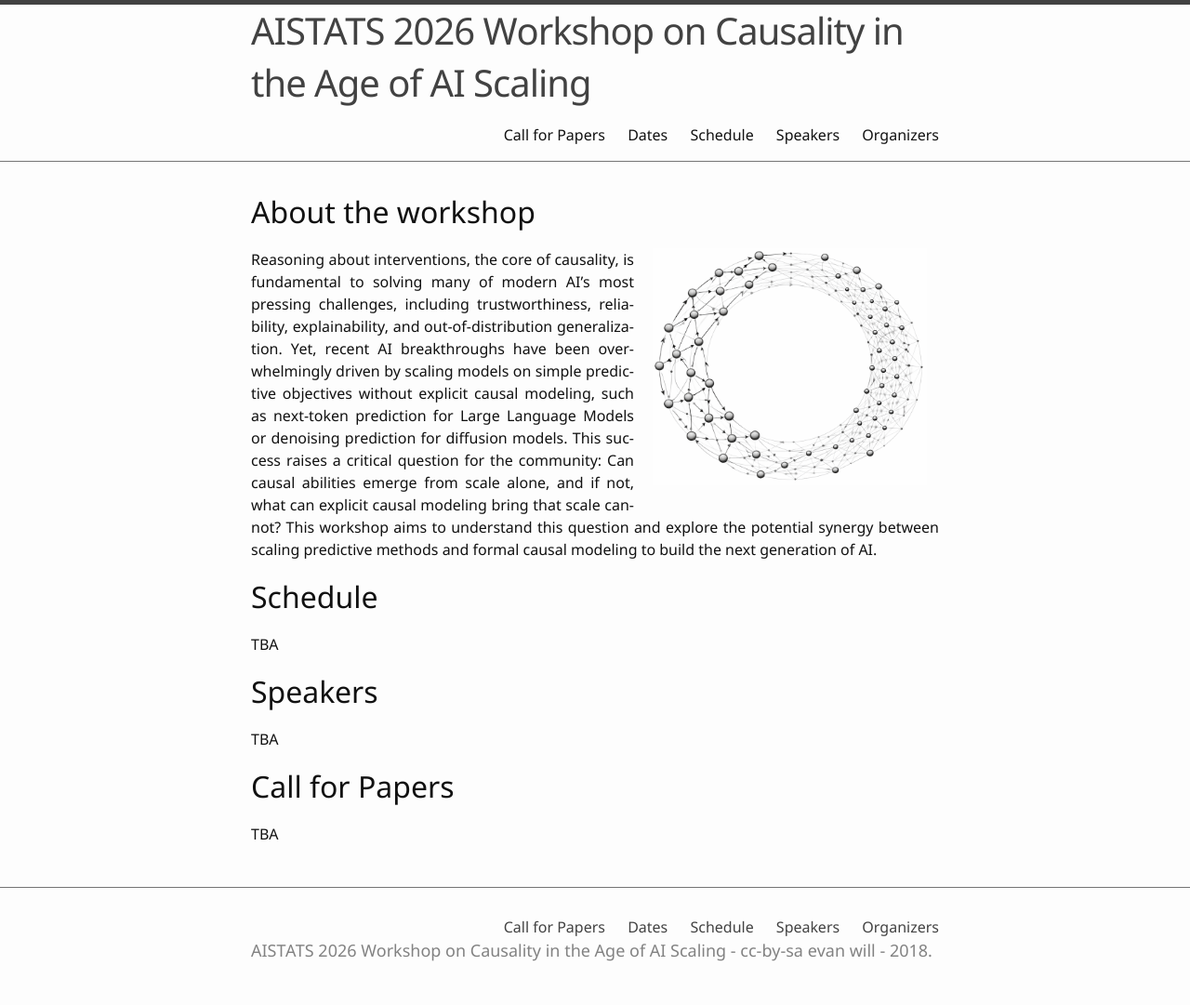
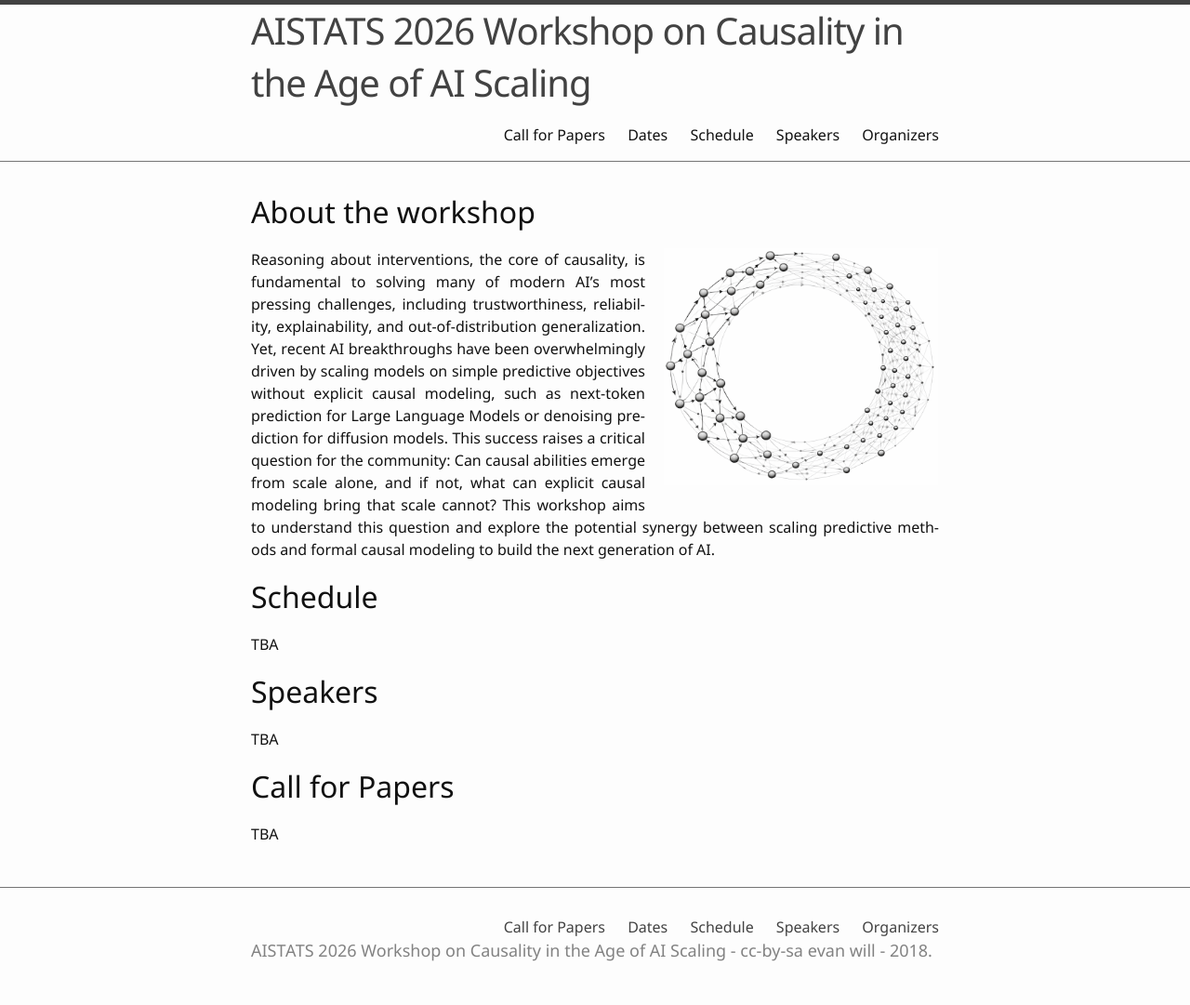
Before and after one commit to causcale/causcale.github.io, a Jekyll site: the page built from index.md, in a window 1280 px wide. Shown: the whole page at 93% size. Built offline with Jekyll 4.4.1, drawn with Linux system fonts in a browser that asks for light colours.

Commit message:
Update main.scss

```diff
--- a/css/main.scss
+++ b/css/main.scss
@@ -63,7 +63,7 @@
 
 .float-right-figure {
   float: right;
-  margin: 0 0.75rem 1rem 1.25rem; /* left margin creates the gap from text */
+  margin: 0 0 1rem 1.25rem; /* left margin creates the gap from text */
   max-width: 40%;
 }
 
```
